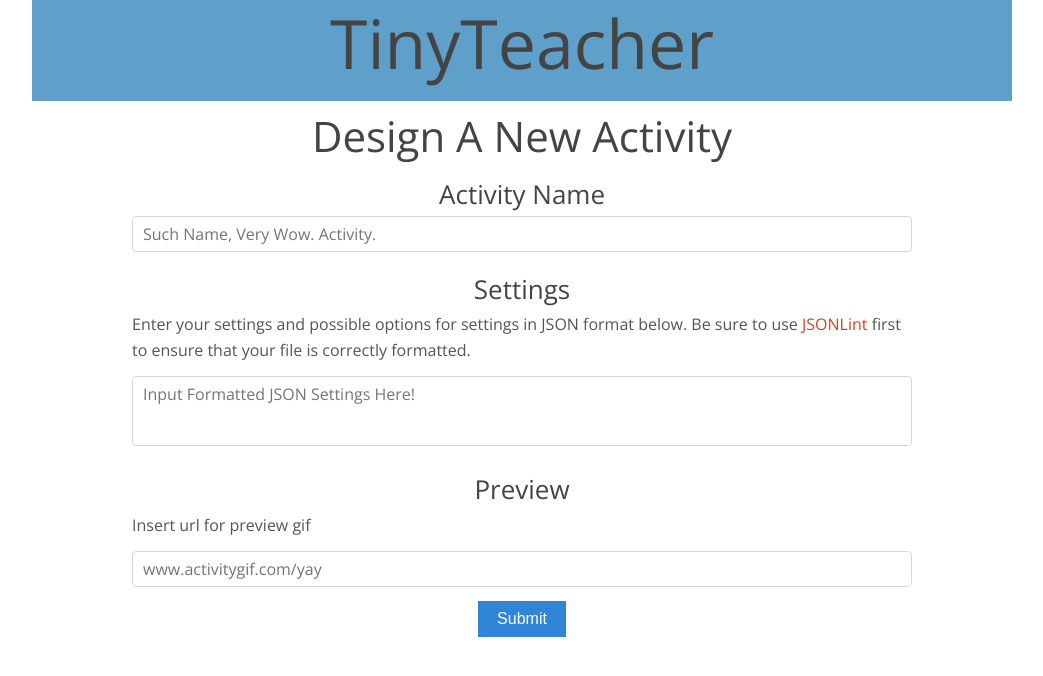
After one commit to karishay/tiny_teacher, a Flask app: page /create_activity in a window 1280 px wide. The commit adds this page. Shown: the top 676 px of the page, without its empty margins (118-1161 px from the left). Run offline with Flask 2, Linux system fonts and the light colour scheme; some libraries are stand-ins or nearby versions.

Commit message:
added create activity and fudged some style

```diff
--- a/static/sass/_custom.scss
+++ b/static/sass/_custom.scss
@@ -1 +1,18 @@
 // Your custom SCSS should be written here...
+.navbar {
+    margin-bottom: 0px;
+    padding:0px;
+    background: rgba(41,128,185,.75)
+}
+
+h1 {
+margin-top: -15px;
+    cursor: pointer;
+    -webkit-transform: scale(1);
+    opacity: 1;
+    transition: all 400ms ease;
+    &.ptogg1.active {
+        -webkit-transform: scale(0);
+        opacity: 0;
+    }
+}
--- a/templates/activity_settings.html
+++ b/templates/activity_settings.html
@@ -5,8 +5,8 @@
 <br>
   {% for key, value in activities.iteritems() %}
   <div class="large primary btn">
-    <a href="{{ key }}">{{ key }} </a>
+    <a href="url_for(render_activity_settings({{ value[0] }}))">{{ key }} </a>
   </div>
-    <p> {{ value }} </p>
+    <p> {{ value[1] }} </p>
   {% endfor %}
 {% endblock %}
--- a/templates/base.html
+++ b/templates/base.html
@@ -46,8 +46,11 @@
 
 
 <body>
-  <div>
-    <h1> TinyTeacher </h1>
+  <div class="row navbar" id="nav1">
+    <a class="toggle" gumby-trigger="#nav1 > ul" href="#"><i class="icon-menu"></i></a>
+    <ul class="twelve columns">
+      <li><h1> TinyTeacher </h1></li>
+    </ul>
   </div>
   <div>
     {% with messages = get_flashed_messages() %}
@@ -60,9 +63,11 @@
       {% endif %}
     {% endwith %}
   </div>
-  <div>
-    {% block body %}
-    {% endblock %}
+  <div class="row">
+    <div class="centered twelve columns">
+      {% block body %}
+      {% endblock %}
+    </div>
   </div>
 
 
--- /dev/null
+++ b/templates/create_activity.html
@@ -0,0 +1,44 @@
+{% extends "base.html" %}
+{% block body %}
+
+<div class="row">
+  <div class="twelve columns">
+    <center><h2> Design A New Activity </h2></center>
+  </div>
+</div>
+
+<div class="row">
+  <div class="centered ten columns">
+    <center><h4> Activity Name </h4></center>
+    <div>
+    <form method="post">
+      <ul>
+        <li class="field">
+          <input class="input" type="text" placeholder="Such Name, Very Wow. Activity."></input>
+        </li>
+      </ul>
+    <center><h4> Settings </h4></center>
+    <p>Enter your settings and possible options for
+      settings in JSON format below. Be sure to use
+      <a href="http://jsonlint.com/"> JSONLint </a>
+      first to ensure that your file is correctly formatted. </p>
+      <ul>
+        <li class="field">
+          <textarea class="input textarea" placeholder="Input Formatted JSON Settings Here!"></textarea>
+        </li>
+      </ul>
+      <center><h4> Preview </h4></center>
+      <p> Insert url for preview gif </p>
+      <ul>
+        <li class="field">
+          <input class="input" type="text" placeholder="www.activitygif.com/yay"></input>
+        </li>
+      </ul>
+      <center><div class="medium primary btn">
+      <input type="submit">
+    </div></center>
+    </div>
+  </div>
+</div>
+
+{% endblock %}
--- a/templates/index.html
+++ b/templates/index.html
@@ -1,8 +1,7 @@
 {% extends 'base.html' %}
 {% block body %}
-
-
-<h3> Shutting up students since 2015 </h3>
+<center><div>
+    <h2> Shutting up students since 2015 </h2><br>
     <div class="medium primary btn">
       <a href="{{ url_for('login_template') }}">Log In</a>
     </div>
@@ -10,5 +9,6 @@
     <div class="medium primary btn">
       <a href="{{ url_for('register') }}">Register</a>
     </div>
+</div></center>
 
 {% endblock %}
--- a/views.py
+++ b/views.py
@@ -60,14 +60,22 @@ def dashboard():
 @app.route('/activity_settings', methods=["GET"])
 def activity_settings():
   activities={"Phone Push":
-        "Ever wanted to push your phone? There's an app for that!", "Nic is Awesome":
-        "This activity proves scientifically the objective awesomeness that is Nic",
-        "Operation Badass": "If I told you the description of this activity I'd have to kill you."}
+        ("phone_push","Ever wanted to push your phone? There's an app for that!"), "Nic is Awesome":
+        ("nic_is_awesome","This activity proves scientifically the objective awesomeness that is Nic"),
+        "Operation Badass": ("operation_badass","If I told you the description of this activity I'd have to kill you.")}
   return render_template("activity_settings.html", activities=activities)
+
+@app.route('/<activity>')
+def render_activity_settings(activity):
+  #activity_specific_settings = Model.look_up_possible_settings(activity)
+  #return render_template("activity.html", activity_settings=activity_specific_settings)
+  return "Yay, activity is %s" % activity
 
 @app.route('/student_results')
 def student_results():
   return "This is where you can see student's results"
+
+
 
 ###=========== API endpoints ===========###
 
@@ -81,6 +89,18 @@ def activity_json():
   return render_template("activity.json")
 
 
+
+###===========Admin Interface===========###
+
+#TODO: limit access to admins and add admin login
+
+@app.route('/create_activity')
+def create_activity():
+  return render_template("create_activity.html")
+
+
+
+
 ###=====================================###
 ###=====================================###
 
```
Also changed, not shown: model.py (+17 -0 lines), templates/login.html (+5 -9 lines), static/css/gumby.css, 1 other file. Lines whose indentation alone changed are shown as unchanged.
